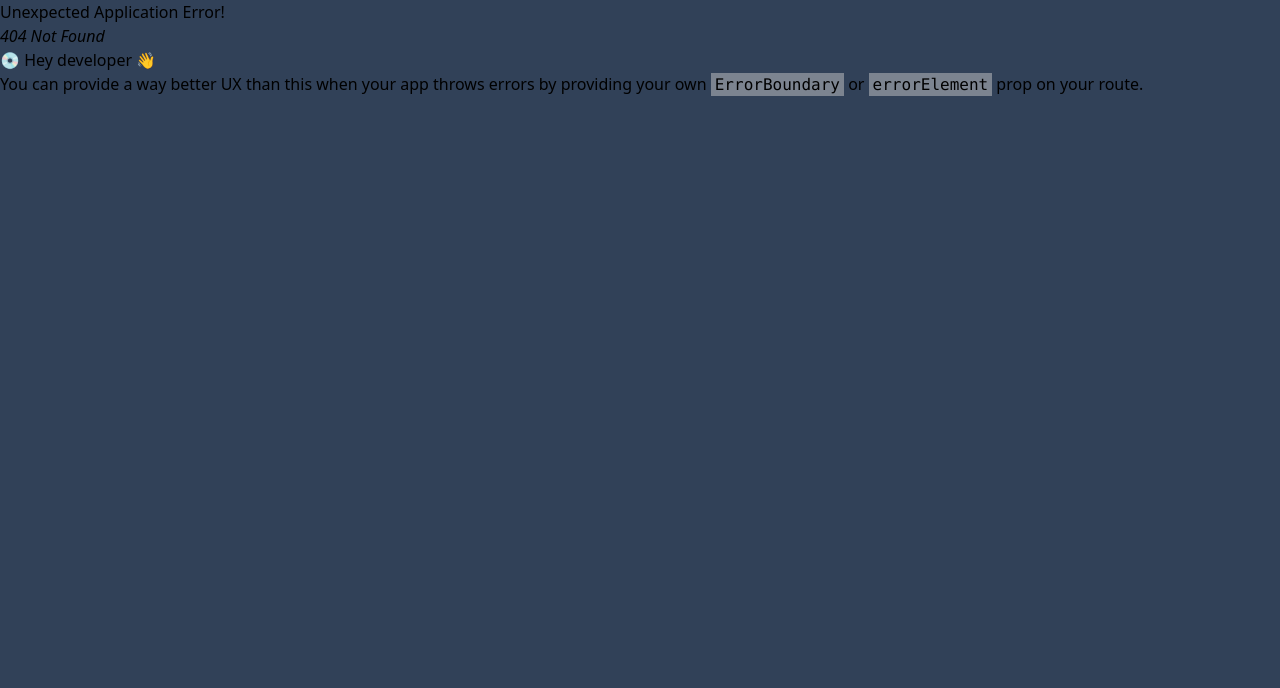
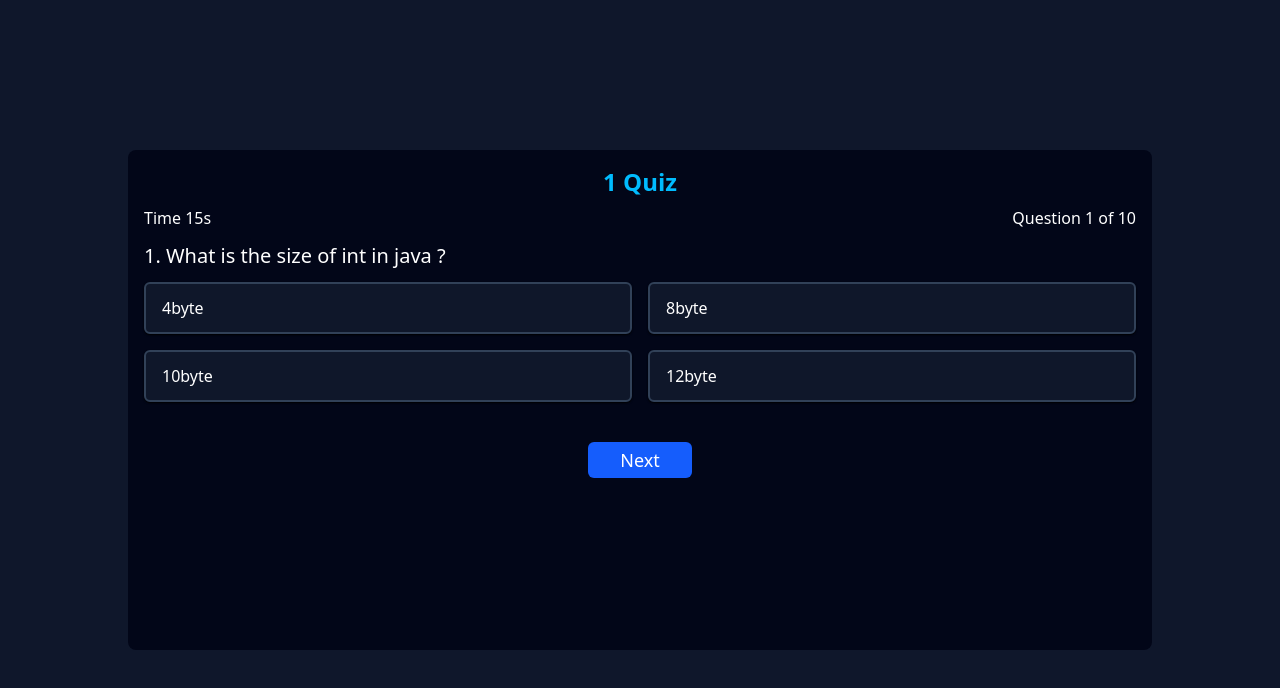
Before and after one commit to amanbhartiiii/quizbaaz-frontend, a React (Vite) app: page /quiz/1 in a window 1280 px wide. Before the commit this address had no page. Shown: the top 688 px of the page. Built offline with nearby package versions, Linux system fonts and the light colour scheme.

Commit message:
Created UI for Quiz Section.

```diff
--- a/src/components/QuizBox.jsx
+++ b/src/components/QuizBox.jsx
@@ -1,13 +1,17 @@
-import JavaImg from "../assets/java.png"
+import { useNavigate } from "react-router-dom";
 
+const QuizBox = ({ name, imgSrc }) => {
+  const navigate = useNavigate();
 
-const QuizBox = ({name, imgSrc})=> {
   return (
-    <div className="max-w-2xs min-w-[200px] flex-1 m-3 bg-white rounded-lg overflow-hidden p-4 cursor-pointer shadow-white transition-shadow, transform duration-500 shadow-md hover:shadow-lg hover:scale-103">
+    <div
+      onClick={() => navigate(`quiz/${name.toLowerCase()}`)}
+      className="max-w-2xs min-w-[200px] flex-1 m-3 bg-white rounded-lg overflow-hidden p-4 cursor-pointer shadow-white transition-shadow, transform duration-500 shadow-md hover:shadow-lg hover:scale-103"
+    >
       <img className="w-fit rounded-t-lg" src={imgSrc} alt="" />
       <h3 className="text-2xl text-center font-[700] my-2">{name}</h3>
     </div>
   );
-}
+};
 
 export default QuizBox;
--- /dev/null
+++ b/src/components/QuizSection.jsx
@@ -0,0 +1,52 @@
+import { useParams } from "react-router-dom";
+
+const QuizSection = () => {
+  const { subject } = useParams();
+
+  return (
+    <div className="h-screen w-screen bg-slate-900 flex justify-center items-center">
+      <div className="container text-white bg-slate-950 w-5xl h-[500px] m-3 p-4 rounded-lg">
+        <h2 className="quiz-heading text-2xl font-semibold text-center text-sky-400 capitalize">{subject} Quiz</h2>
+
+        <div className="quiz-info flex justify-between my-2">
+          <div>
+            Time <span className="timer">15</span>s
+          </div>
+          <div>
+            Question <span className="curr-qs-no">1</span> of{" "}
+            <span className="total-qs">10</span>
+          </div>
+        </div>
+
+        <div className="question text-xl my-3" id="question">
+          1. What is the size of int in java ?
+        </div>
+
+        <div className="option-container">
+          <ol type="a" className="text-white grid grid-cols-1 md:grid-cols-2 gap-4">
+            <li className="bg-slate-800/50 border-[2px] border-slate-700 py-3 pl-4 rounded-md shadow-xs  shadow-black transition-all duration-200 hover:shadow-md hover:bg-sky-600 hover:border-sky-400 hover:scale-103">
+              4byte
+            </li>
+            <li className="bg-slate-800/50 border-[2px] border-slate-700 py-3 pl-4  rounded-md shadow-xs shadow-black transition-all duration-200 hover:shadow-md hover:bg-sky-600 hover:border-sky-400 hover:scale-103">
+              8byte
+            </li>
+            <li className="bg-slate-800/50 border-[2px] border-slate-700 py-3 pl-4  rounded-md shadow-xs shadow-black transition-all duration-200 hover:shadow-md hover:bg-sky-600 hover:border-sky-400 hover:scale-103">
+              10byte
+            </li>
+            <li className="bg-slate-800/50 border-[2px] border-slate-700 py-3 pl-4  rounded-md shadow-xs shadow-black transition-all duration-200 hover:shadow-md hover:bg-sky-600 hover:border-sky-400 hover:scale-103">
+              12byte
+            </li>
+          </ol>
+        </div>
+
+        <div className="flex justify-center mt-6 md:mt-10">
+          <button className="next-btn btn bg-blue-600 text-lg font-[500] px-8 py-1 rounded-md">
+            Next
+          </button>
+        </div>
+      </div>
+    </div>
+  );
+};
+
+export default QuizSection;
--- a/src/main.jsx
+++ b/src/main.jsx
@@ -12,6 +12,7 @@ import LoginPage from "./components/LoginPage";
 import SignupPage from "./components/SignupPage";
 import LandingPage from "./components/LandingPage.jsx";
 import AuthProvider from "./store/auth-provider.jsx";
+import QuizSection from "./components/QuizSection.jsx";
 
 const router = createBrowserRouter([
   {
@@ -26,6 +27,10 @@ const router = createBrowserRouter([
     path: "/signup",
     element: <SignupPage />,
   },
+  {
+    path: "/quiz/:subject",
+     element: <QuizSection/>
+  }
 ]);
 
 createRoot(document.getElementById("root")).render(
```
